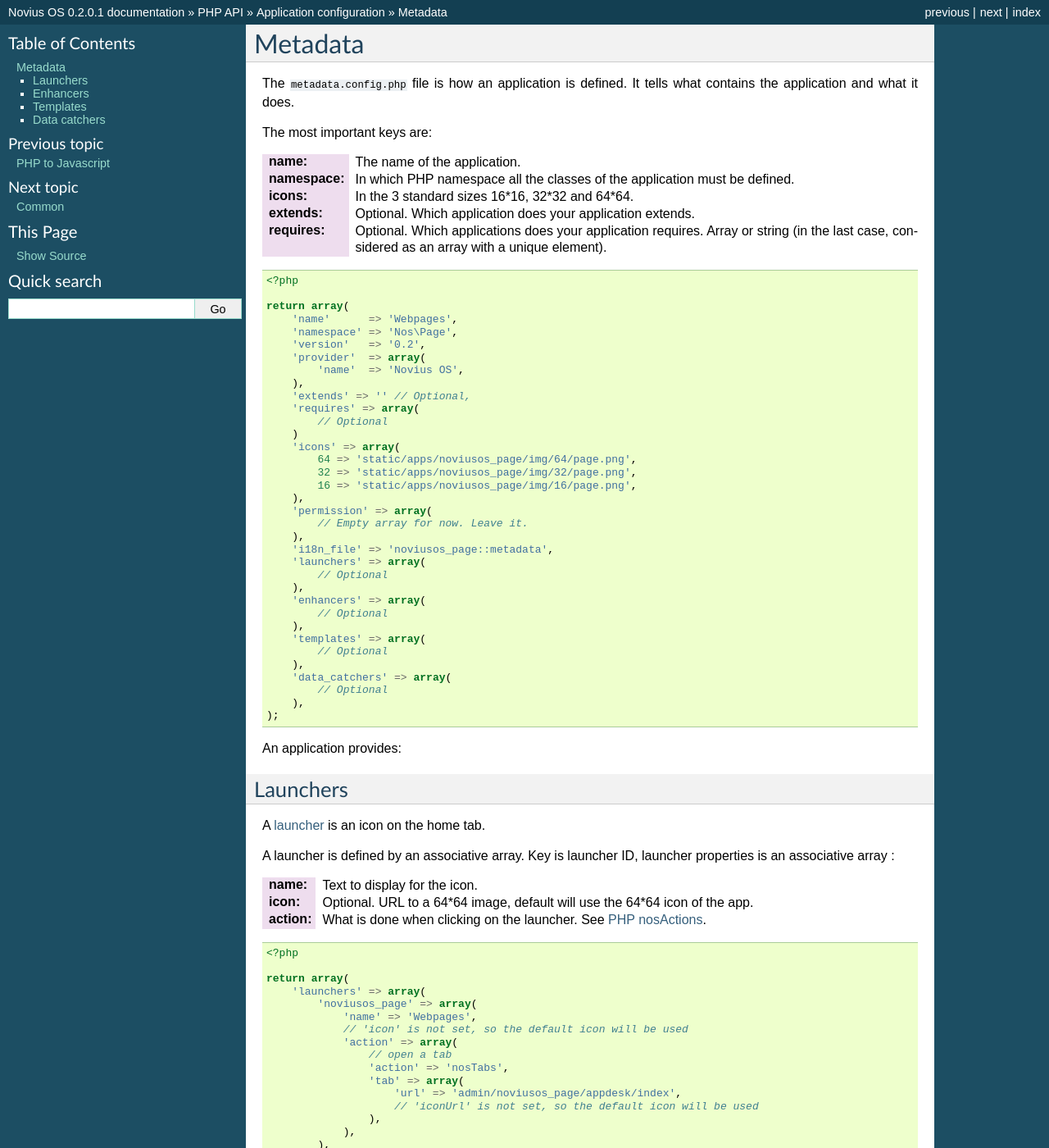
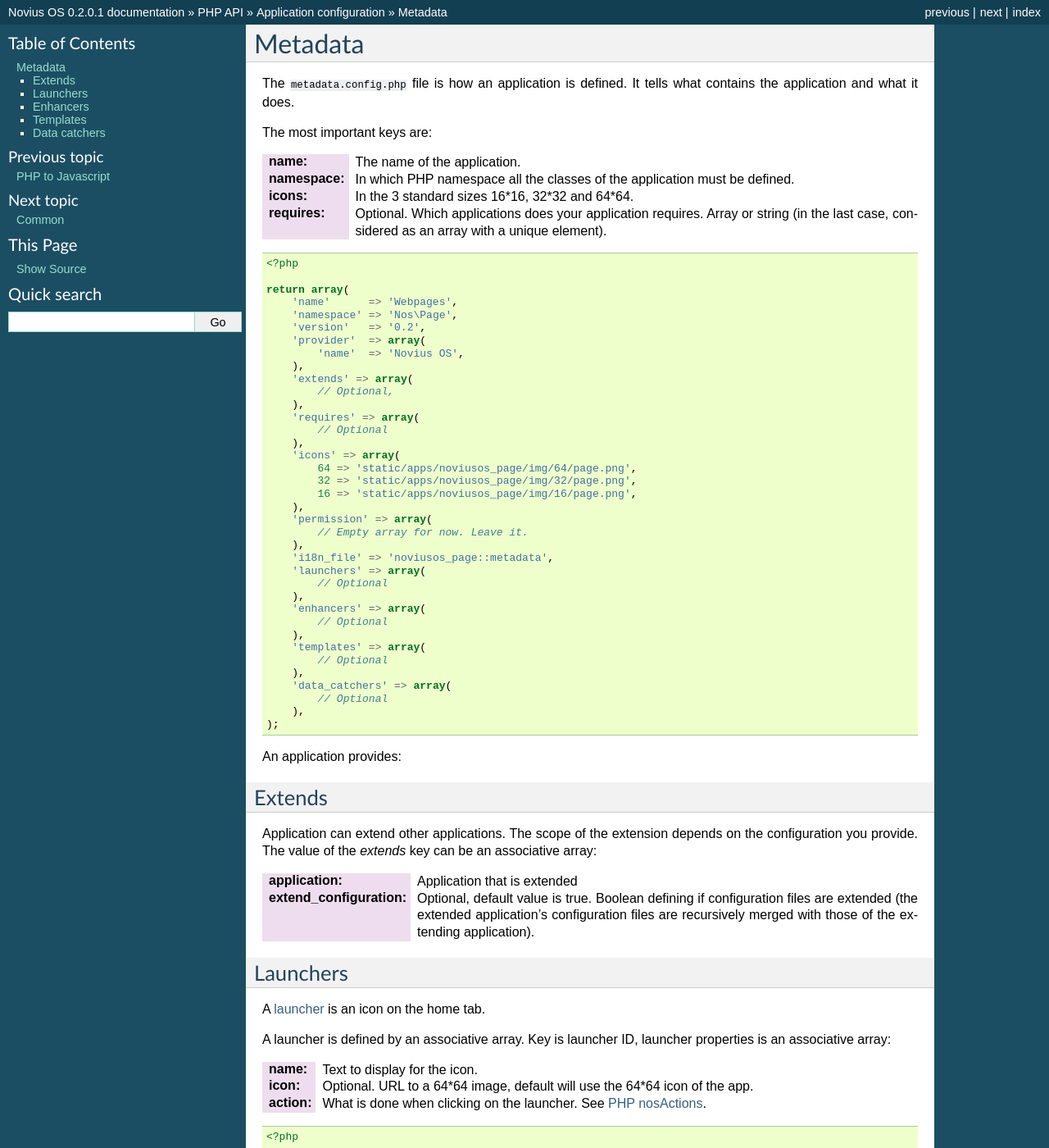
Before and after one commit to vrcAlbert/documentation-api, a Sphinx documentation site: the page built from source/php/configuration/application/metadata.rst, in a window 1280 px wide and 1400 px high. Shown: the whole window at 82% size. Built offline with Sphinx 7.4.7, drawn with Linux system fonts in a browser that asks for light colours.

Commit message:
updated configuration

```diff
--- a/source/php/configuration/application/metadata.rst
+++ b/source/php/configuration/application/metadata.rst
@@ -9,7 +9,6 @@
 :name: The name of the application.
 :namespace: In which PHP namespace all the classes of the application must be defined.
 :icons: In the 3 standard sizes 16*16, 32*32 and 64*64.
-:extends: Optional. Which application does your application extends.
 :requires: Optional. Which applications does your application requires. Array or string (in the last case, considered as an array
     with a unique element).
 
@@ -24,10 +23,12 @@
         'provider'  => array(
             'name'  => 'Novius OS',
         ),
-        'extends' => '' // Optional,
+        'extends' => array(
+            // Optional,
+        ),
         'requires' => array(
             // Optional
-        )
+        ),
         'icons' => array(
             64 => 'static/apps/noviusos_page/img/64/page.png',
             32 => 'static/apps/noviusos_page/img/32/page.png',
@@ -53,6 +54,15 @@
 
 An application provides:
 
+Extends
+=======
+
+Application can extend other applications. The scope of the extension depends on the configuration you provide. The
+value of the `extends` key can be an associative array:
+
+:application: Application that is extended
+:extend_configuration: Optional, default value is true. Boolean defining if configuration files are extended (the
+    extended application's configuration files are recursively merged with those of the extending application).
 
 .. _php/configuration/metadata/launchers:
 
@@ -61,7 +71,7 @@
 
 A :term:`launcher <Launcher>` is an icon on the home tab.
 
-A launcher is defined by an associative array. Key is launcher ID, launcher properties is an associative array :
+A launcher is defined by an associative array. Key is launcher ID, launcher properties is an associative array:
 
 :name: Text to display for the icon.
 :icon: Optional. URL to a 64*64 image, default will use the 64*64 icon of the app.
```
